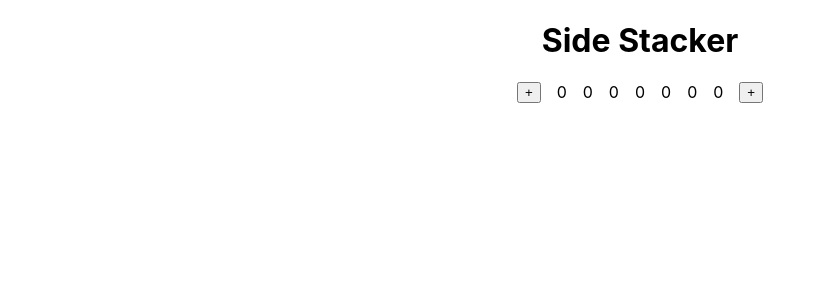
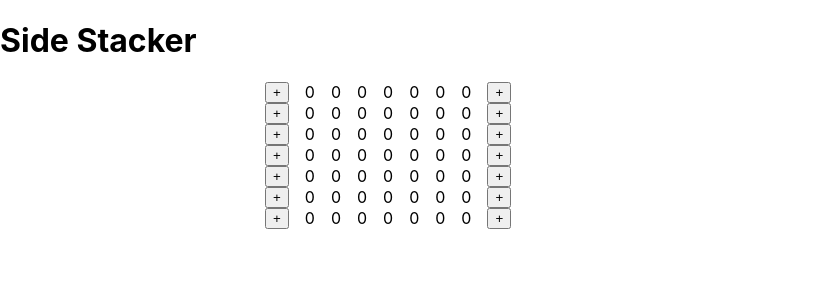
Before and after one commit to trandromeda/side-stacker, a React (Create React App) app: page / in a window 1280 px wide. Shown: the top 300 px of the page, without its empty margins (0-825 px from the left). Built offline with nearby package versions, Linux system fonts and the light colour scheme.

Commit message:
feature: add full board and handle clicks

```diff
--- a/package.json
+++ b/package.json
@@ -10,11 +10,13 @@
     "@types/node": "^16.18.37",
     "@types/react": "^18.2.14",
     "@types/react-dom": "^18.2.6",
+    "immer": "^10.0.2",
     "react": "^18.2.0",
     "react-dom": "^18.2.0",
     "react-scripts": "5.0.1",
     "styled-components": "^6.0.1",
     "typescript": "^4.9.5",
+    "use-immer": "^0.9.0",
     "web-vitals": "^2.1.4"
   },
   "scripts": {
--- a/src/App.tsx
+++ b/src/App.tsx
@@ -1,36 +1,67 @@
-import React from "react";
-import logo from "./logo.svg";
-import "./App.css";
+import { useState } from "react";
+import { useImmer } from "use-immer";
 import styled from "styled-components";
 
 const Row = styled.div`
   display: flex;
-  justify-content: center;
+  justify-content: spaced-evenly;
   grid-gap: 1em;
   margin: 0 auto;
   max-width: 750px;
 `;
 
+type Board = Array<Array<number>>;
+const DIMENSIONS = 7;
+
+// create a 7 x 7 two-dimensional array
+function createBoard(dimensions: number) {
+  const board: Board = [];
+  for (let i = 0; i < dimensions; i++) {
+    board[i] = [];
+    for (let j = 0; j < dimensions; j++) {
+      board[i][j] = 0;
+    }
+  }
+  return board;
+}
+
 function App() {
-  const columns = [0, 0, 0, 0, 0, 0, 0];
-  const handleClick = (direction: string) => {
-    console.log(direction);
+  const [board, setBoard] = useImmer<Board>(createBoard(DIMENSIONS));
+
+  const handleClick = (rowIndex: number, direction: "L" | "R") => {
+    setBoard((draft) => {
+      let left = 0;
+      let right = DIMENSIONS - 1;
+
+      if (direction === "L") {
+        while (draft[rowIndex][left] !== 0 && left < DIMENSIONS - 1) {
+          left++;
+        }
+        draft[rowIndex][left] = 1;
+      } else {
+        while (draft[rowIndex][right] !== 0 && right > 0) {
+          right--;
+        }
+        draft[rowIndex][right] = 1;
+      }
+    });
   };
 
   return (
     <div className="App">
       <div>
         <h1>Side Stacker</h1>
-
-        <Row>
-          <button onClick={() => handleClick("L")}>+</button>
-          {columns.map((column, index) => (
-            <div className="column" key={index}>
-              {column}
-            </div>
-          ))}
-          <button onClick={() => handleClick("R")}>+</button>
-        </Row>
+        {board.map((row, index) => (
+          <Row key={index}>
+            <button onClick={() => handleClick(index, "L")}>+</button>
+            {row.map((column, index) => (
+              <div className="column" key={index}>
+                {column}
+              </div>
+            ))}
+            <button onClick={() => handleClick(index, "R")}>+</button>
+          </Row>
+        ))}
       </div>
     </div>
   );
```
Also changed, not shown: 1 other file (tests, documents, lock files or other folders).
